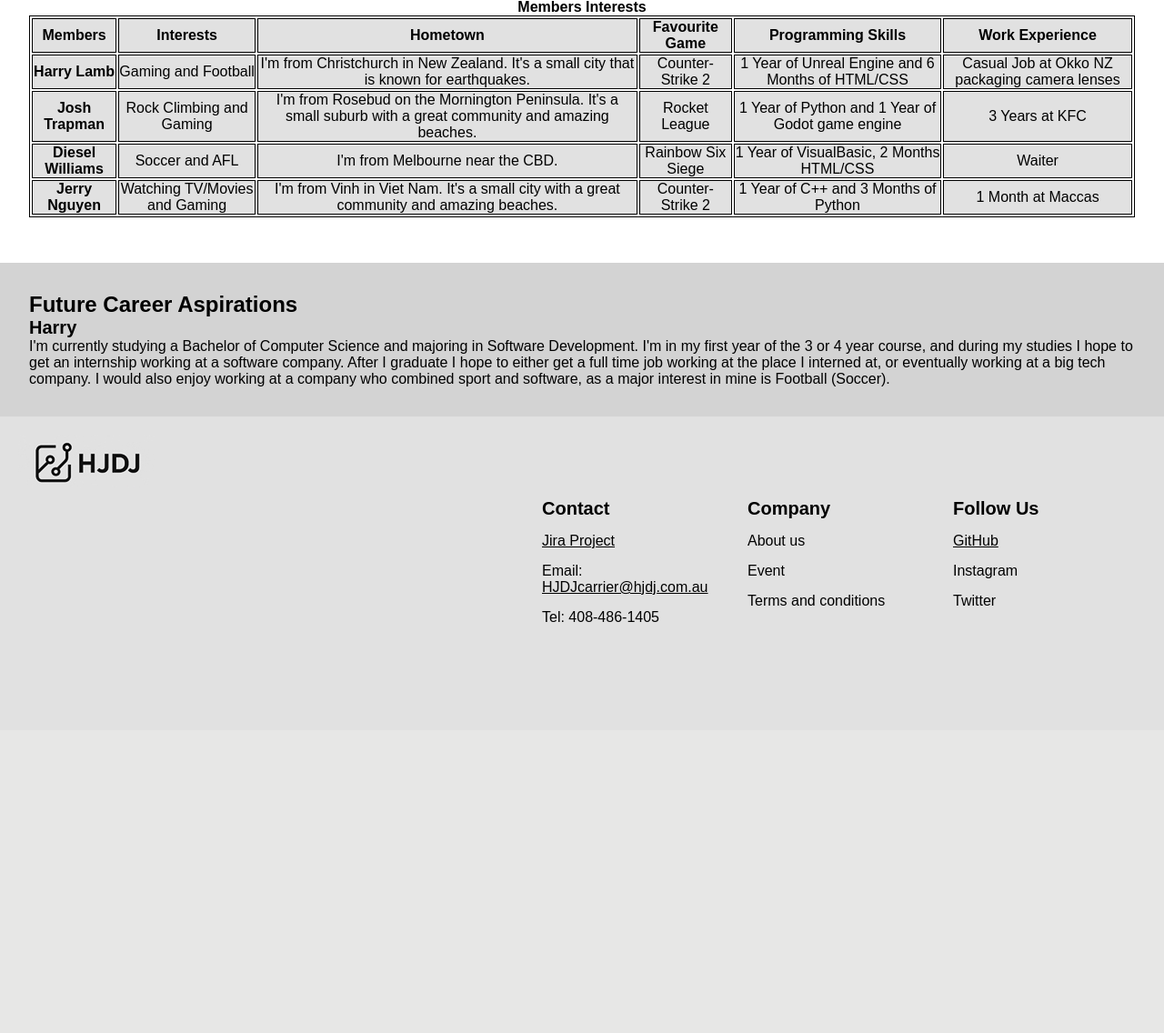
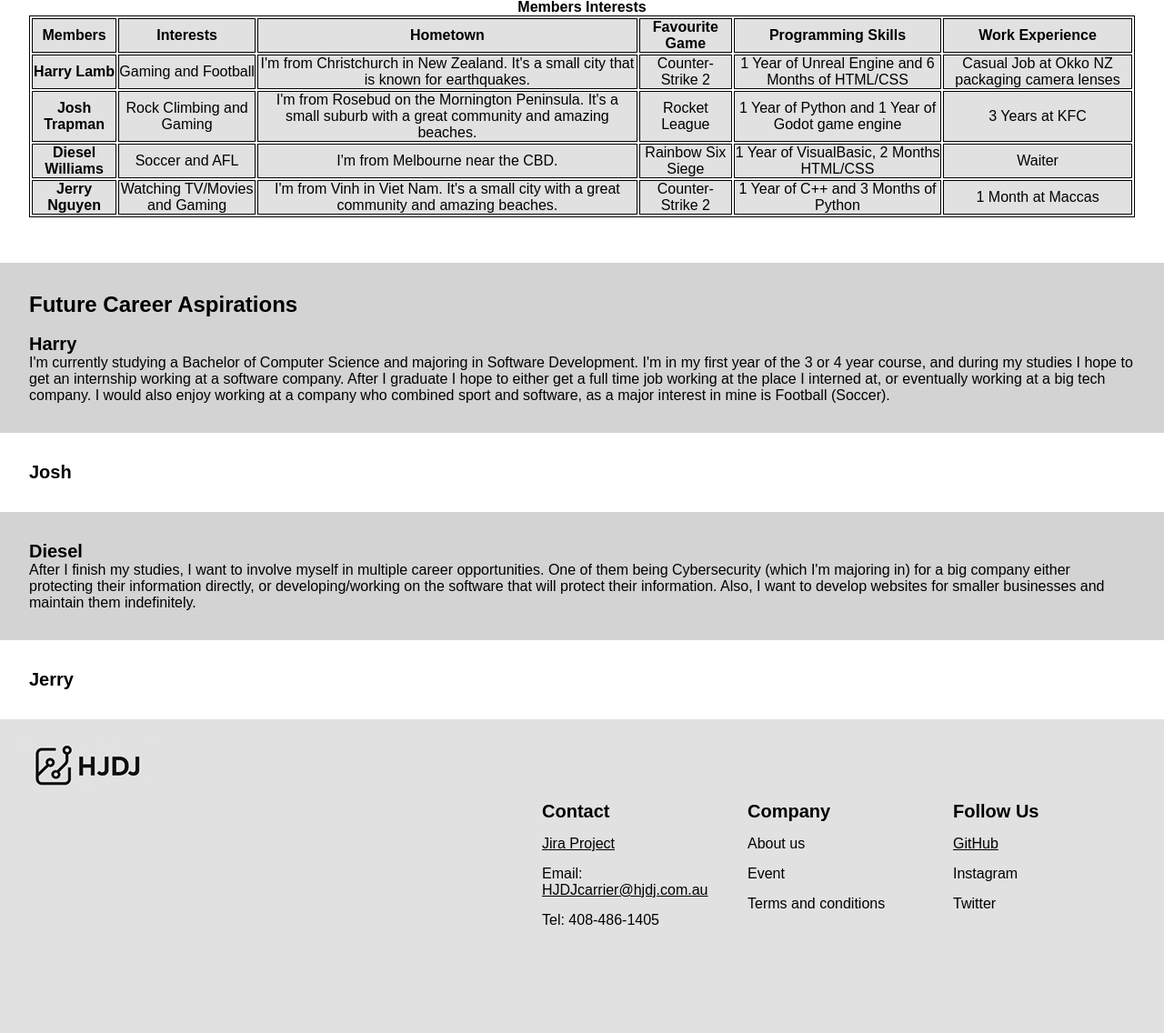
Before and after one commit to HJDJ-tech/COS10026-Project-Part-2, a PHP site: page /about.php in a window 1280 px wide. Shown: the part 697-1833 px from the top of the page at 91% size. Before the commit the page ends 1381 px from the top, so only its background shows below. Run offline with PHP 8.4, Linux system fonts and the light colour scheme.

Commit message:
Added content to about.php, fixed apply.php navigation

```diff
--- a/project2/about.php
+++ b/project2/about.php
@@ -114,8 +114,24 @@
 
           <section id="grey_section">
             <h2>Future Career Aspirations</h2>
+            <br>
             <h3>Harry</h3>
               <p>I'm currently studying a Bachelor of Computer Science and majoring in Software Development. I'm in my first year of the 3 or 4 year course, and during my studies I hope to get an internship working at a software company. After I graduate I hope to either get a full time job working at the place I interned at, or eventually working at a big tech company. I would also enjoy working at a company who combined sport and software, as a major interest in mine is Football (Soccer).</p>
+          </section>
+
+          <section id="white_section">
+            <h3>Josh</h3>
+              <p></p>
+          </section>
+
+          <section id="grey_section">
+            <h3>Diesel</h3>
+              <p>After I finish my studies, I want to involve myself in multiple career opportunities. One of them being Cybersecurity (which I'm majoring in) for a big company either protecting their information directly, or developing/working on the software that will protect their information. Also, I want to develop websites for smaller businesses and maintain them indefinitely.</p>
+          </section>
+
+          <section id="white_section">
+            <h3>Jerry</h3>
+              <p></p>
           </section>
 
 
```
Also changed, not shown: project2/apply.php (+9 -1 lines).
